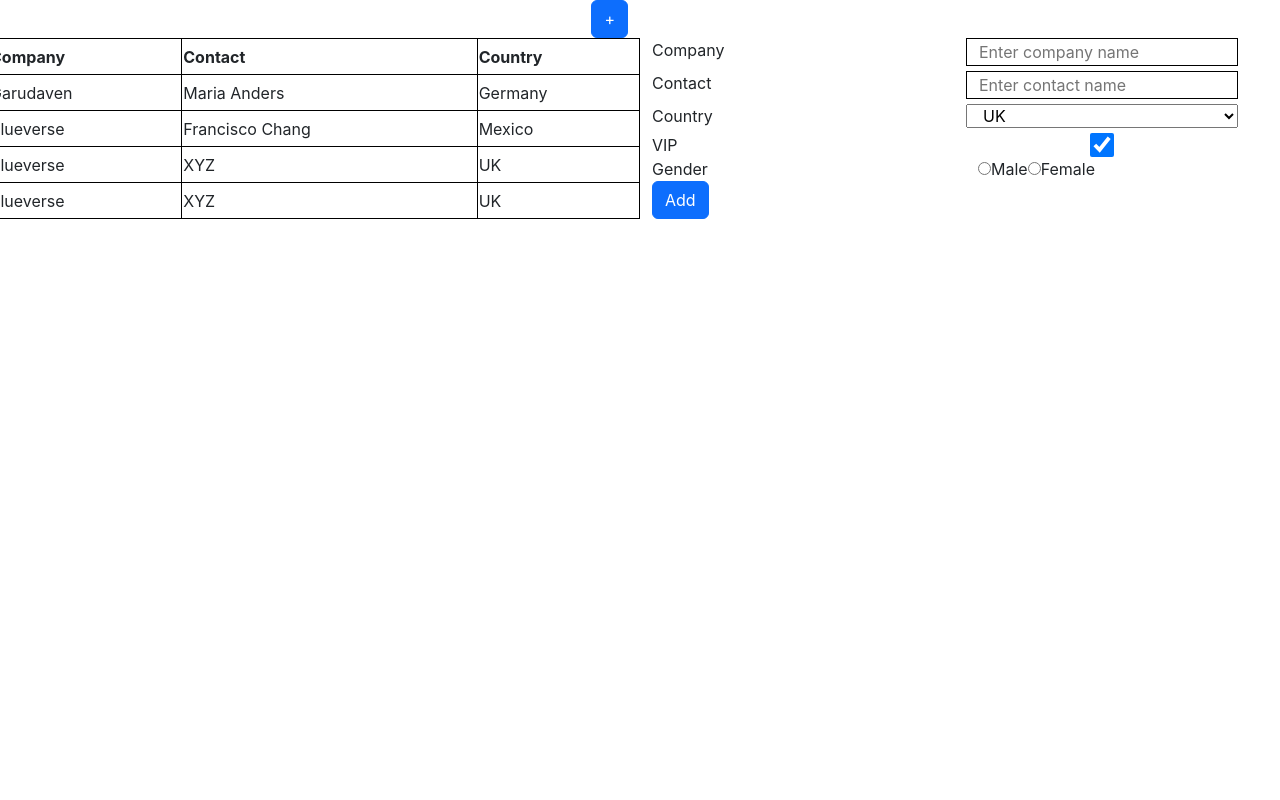
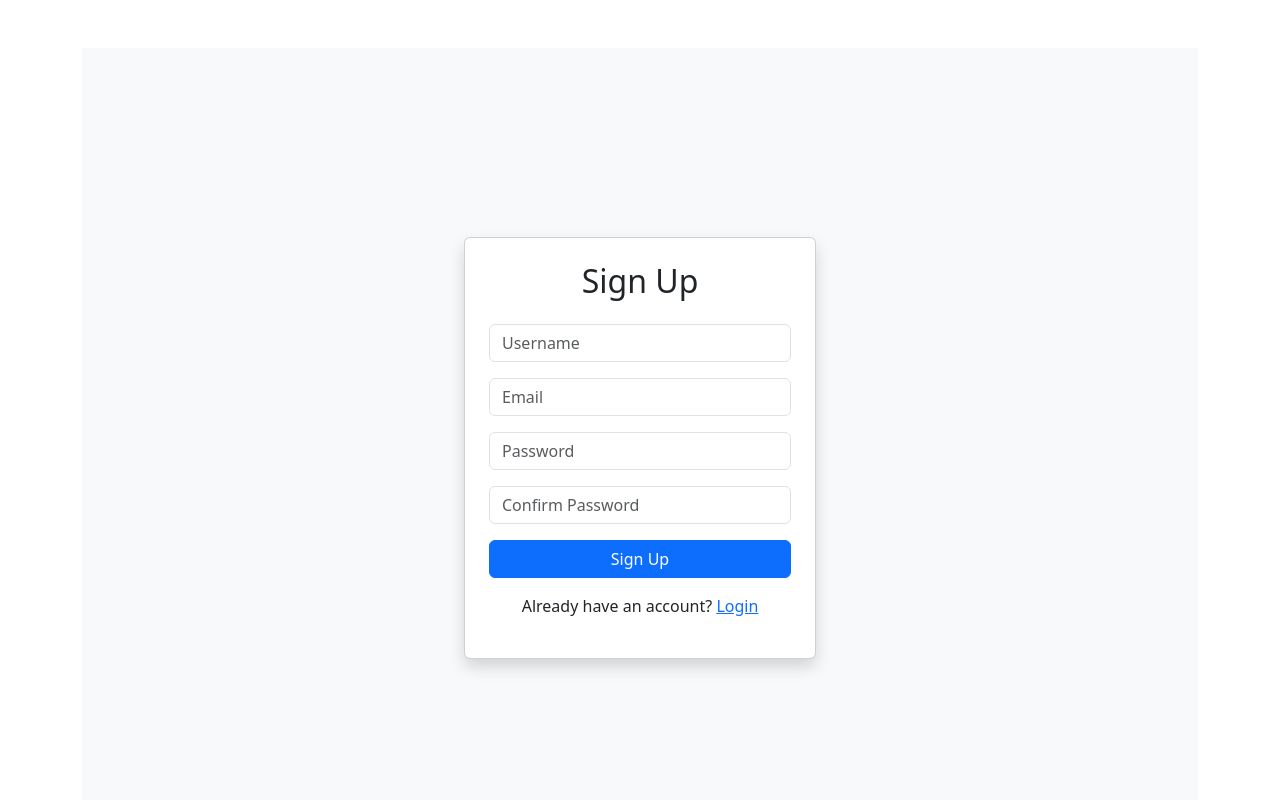
Before and after one commit to tejaksv/library-system, a React (Create React App) app: page / in a window 1280 px wide. Shown: the top 800 px of the page. Built offline with nearby package versions, Linux system fonts and the light colour scheme.

Commit message:
Added login page

```diff
--- a/package.json
+++ b/package.json
@@ -5,8 +5,9 @@
   "dependencies": {
     "bootstrap": "^5.3.3",
     "cra-template": "1.2.0",
-    "react": "^19.0.0",
-    "react-dom": "^19.0.0",
+    "react": "^18.3.1",
+    "react-dom": "^18.3.1",
+    "react-router-dom": "^6.29.0",
     "react-scripts": "5.0.1",
     "react-table": "^7.8.0",
     "web-vitals": "^4.2.4"
--- a/src/TableForm.jsx
+++ b/src/TableForm.jsx
@@ -1,36 +1,74 @@
-import React from 'react';
-import Input from './components/Input';
-import Select from './components/select';
-import Checkbox from './components/checkbox';
-import RadioButton from './components/RadioButton'
+import Input from "./components/Input";
+import Select from "./components/select";
+import Checkbox from "./components/checkbox";
+import RadioButton from "./components/RadioButton";
+
 
 function TableForm(props) {
     const { company, contact, country, errors, onSave, setCompany, setContact, setCountry } = props;
-    const genderOptions = [{
-        value: 'male',
-        label: 'Male'
-    }, {
-        value: 'female',
-        label: 'Female'
-    }]
+
+
+    const genderOptions = [
+        { value: 'male', label: 'Male' },
+        { value: 'female', label: 'Female' }
+    ];
+
+    const countryOptions = [
+        { value: 'india', label: 'India' },
+        { value: 'uk', label: 'UK' },
+        { value: 'usa', label: 'USA' },
+        { value: 'australia', label: 'Australia' }
+    ];
+
+    <Select
+        title="Country"
+        id="country"
+        name="country"
+        options={countryOptions}
+        value={country}
+        setValue={setCountry}
+    />
 
     return (
         <>
             <Input
                 title="Company"
                 id="company"
-                placeholder="company name"
+                placeholder="Enter company name"
                 value={company}
                 setChangeValue={setCompany}
                 error={errors.company || false}
             />
-            <Input title="Contact" id="contact" placeholder="contact name" value={contact} setChangeValue={setContact} error={errors.contact || false} />
-            <Select title="Country" id="country" setChangeValue={setCountry} />
+
+            <Input
+                title="Contact"
+                id="contact"
+                placeholder="Enter contact name"
+                value={contact}
+                setChangeValue={setContact}
+                error={errors.contact || false}
+            />
+
+            <Select
+                title="Country"
+                id="country"
+                value={country}
+                options={countryOptions}
+                setChangeValue={setCountry}
+            />
+
             <Checkbox title="VIP" id="vip" defaultValue={true} />
-            <RadioButton title="Gender" name="gender" id="gender" options={genderOptions} />
+
+            <RadioButton
+                title="Gender"
+                name="gender"
+                id="gender"
+                options={genderOptions}
+            />
+
             <button className='btn btn-primary' onClick={onSave}>Add</button>
         </>
-    )
+    );
 }
 
 export default TableForm;
--- /dev/null
+++ b/src/components/login.jsx
@@ -0,0 +1,67 @@
+import React, { useState } from "react";
+import { useNavigate } from "react-router-dom";
+
+const Login = ({ users }) => {
+  const [credentials, setCredentials] = useState({
+    email: "",
+    password: "",
+  });
+
+  const [error, setError] = useState("");
+  const navigate = useNavigate();
+
+  const handleChange = (e) => {
+    setCredentials({ ...credentials, [e.target.name]: e.target.value });
+  };
+
+  const handleSubmit = (e) => {
+    e.preventDefault();
+    const user = users.find(
+      (u) => u.email === credentials.email && u.password === credentials.password
+    );
+
+    if (user) {
+      alert("Login successful!");
+      navigate("/dashboard");
+    } else {
+      setError("Invalid email or password.");
+    }
+  };
+
+  return (
+    <div className="d-flex justify-content-center align-items-center vh-100 bg-light">
+      <div className="card p-4 shadow" style={{ width: "22rem" }}>
+        <h2 className="text-center mb-4">Login</h2>
+        <form onSubmit={handleSubmit}>
+          <input
+            type="email"
+            name="email"
+            className="form-control mb-3"
+            placeholder="Email"
+            value={credentials.email}
+            onChange={handleChange}
+            required
+          />
+          <input
+            type="password"
+            name="password"
+            className="form-control mb-3"
+            placeholder="Password"
+            value={credentials.password}
+            onChange={handleChange}
+            required
+          />
+          {error && <p className="text-danger">{error}</p>}
+          <button type="submit" className="btn btn-primary w-100">
+            Login
+          </button>
+        </form>
+        <p className="text-center mt-3">
+          Don't have an account? <a href="/">Sign Up</a>
+        </p>
+      </div>
+    </div>
+  );
+};
+
+export default Login;
--- a/src/components/select.jsx
+++ b/src/components/select.jsx
@@ -10,14 +10,15 @@ function Select(props) {
     return (
         <div className="row" style={{ marginBottom: "5px" }}>
             <label htmlFor={id} className="col-6">{title}</label>
-            <select id="country" name="country" className="col-5" onChange={onCommonChange}>
-                <option value="uk">UK</option>
-                <option value="usa">USA</option>
-                <option value="india">India</option>
-                <option value="australia">Australia</option>
+            <select id={id} name={id} className="col-5" value={value} onChange={onCommonChange}>
+                {options.map((option, index) => (
+                    <option key={index} value={option.value}>
+                        {option.label}
+                    </option>
+                ))}
             </select>
         </div>
-    )
+    );
 }
 
 export default Select;
--- /dev/null
+++ b/src/components/signin.jsx
@@ -0,0 +1,81 @@
+import React, { useState } from "react";
+
+const SignIn = ({ onSignIn }) => {
+  const [formData, setFormData] = useState({
+    username: "",
+    email: "",
+    password: "",
+    confirmPassword: "",
+  });
+
+  const [error, setError] = useState("");
+
+  const handleChange = (e) => {
+    setFormData({ ...formData, [e.target.name]: e.target.value });
+  };
+
+  const handleSubmit = (e) => {
+    e.preventDefault();
+    if (formData.password !== formData.confirmPassword) {
+      setError("Passwords do not match");
+      return;
+    }
+    setError("");
+    onSignIn(formData);
+  };
+
+  return (
+    <div className="d-flex justify-content-center align-items-center vh-100 bg-light">
+      <div className="card p-4 shadow" style={{ width: "22rem" }}>
+        <h2 className="text-center mb-4">Sign Up</h2>
+        <form onSubmit={handleSubmit}>
+          <input
+            type="text"
+            name="username"
+            className="form-control mb-3"
+            placeholder="Username"
+            value={formData.username}
+            onChange={handleChange}
+            required
+          />
+          <input
+            type="email"
+            name="email"
+            className="form-control mb-3"
+            placeholder="Email"
+            value={formData.email}
+            onChange={handleChange}
+            required
+          />
+          <input
+            type="password"
+            name="password"
+            className="form-control mb-3"
+            placeholder="Password"
+            value={formData.password}
+            onChange={handleChange}
+            required
+          />
+          <input
+            type="password"
+            name="confirmPassword"
+            className="form-control mb-3"
+            placeholder="Confirm Password"
+            value={formData.confirmPassword}
+            onChange={handleChange}
+            required
+          />
+          {error && <p className="text-danger">{error}</p>}
+          <button type="submit" className="btn btn-primary w-100">
+            Sign Up
+          </button>
+        </form>
+        <p className="text-center mt-3">
+          Already have an account? <a href="/login">Login</a>
+        </p>
+      </div>
+    </div>
+  );
+};
+
+export default SignIn;
--- a/src/index.js
+++ b/src/index.js
@@ -1,15 +1,17 @@
 import React from 'react';
 import ReactDOM from 'react-dom/client';
+import { BrowserRouter } from 'react-router-dom'; // Import BrowserRouter
 import './index.css';
-import App from './App';
-import HelloWorld from './HelloWorld';
 import reportWebVitals from './reportWebVitals';
-import TableRender from './TableRender';
+import Main from './main';
+
 
 const root = ReactDOM.createRoot(document.getElementById('root'));
 root.render(
   <React.StrictMode>
-    <TableRender />
+    <BrowserRouter>
+      <Main />
+    </BrowserRouter>
   </React.StrictMode>
 );
 
--- /dev/null
+++ b/src/main.js
@@ -0,0 +1,35 @@
+import React, { useState } from "react";
+import { useNavigate } from "react-router-dom";
+import "bootstrap/dist/css/bootstrap.min.css";
+import SignIn from "./components/signin";
+import Login from "./components/login";
+
+const Main = () => {
+  const [users, setUsers] = useState([]);
+  const navigate = useNavigate();
+
+  const handleSignIn = (user) => {
+    setUsers([...users, user]);
+    alert("Sign-up successful");
+    navigate("/Login");
+  };
+
+  const handleLogin = (email, password) => {
+    const user = users.find((u) => u.email === email && u.password === password);
+    if (user) {
+      alert("Login successful!");
+      navigate("/dashboard"); // Redirect to a dashboard
+    } else {
+      alert("Invalid credentials!");
+    }
+  };
+
+  return (
+    <div className="container mt-5">
+      <SignIn onSignIn={handleSignIn} />
+      <Login onLogin={handleLogin} />
+    </div>
+  );
+};
+
+export default Main;
```
Also changed, not shown: 1 other file (tests, documents, lock files or other folders).
